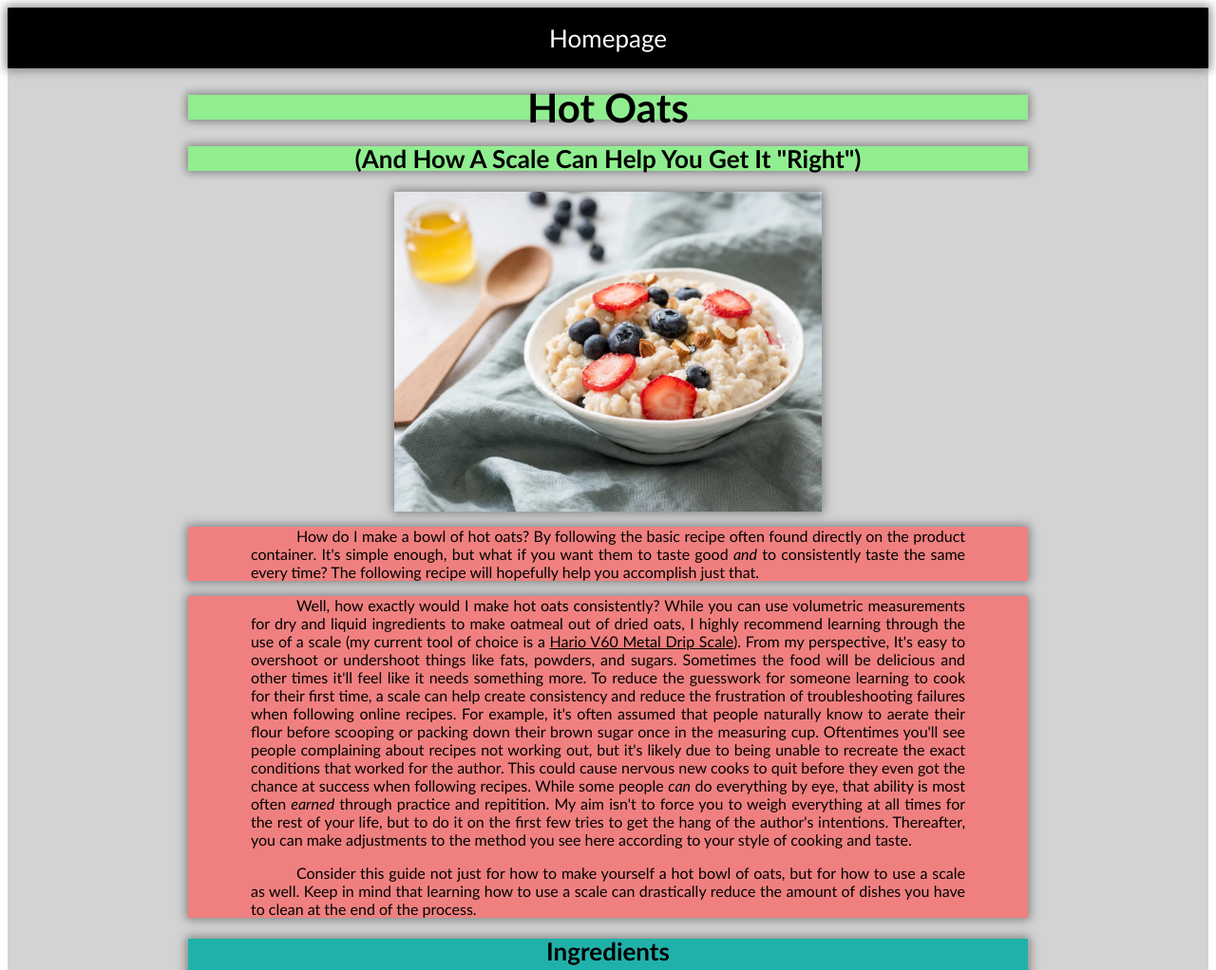
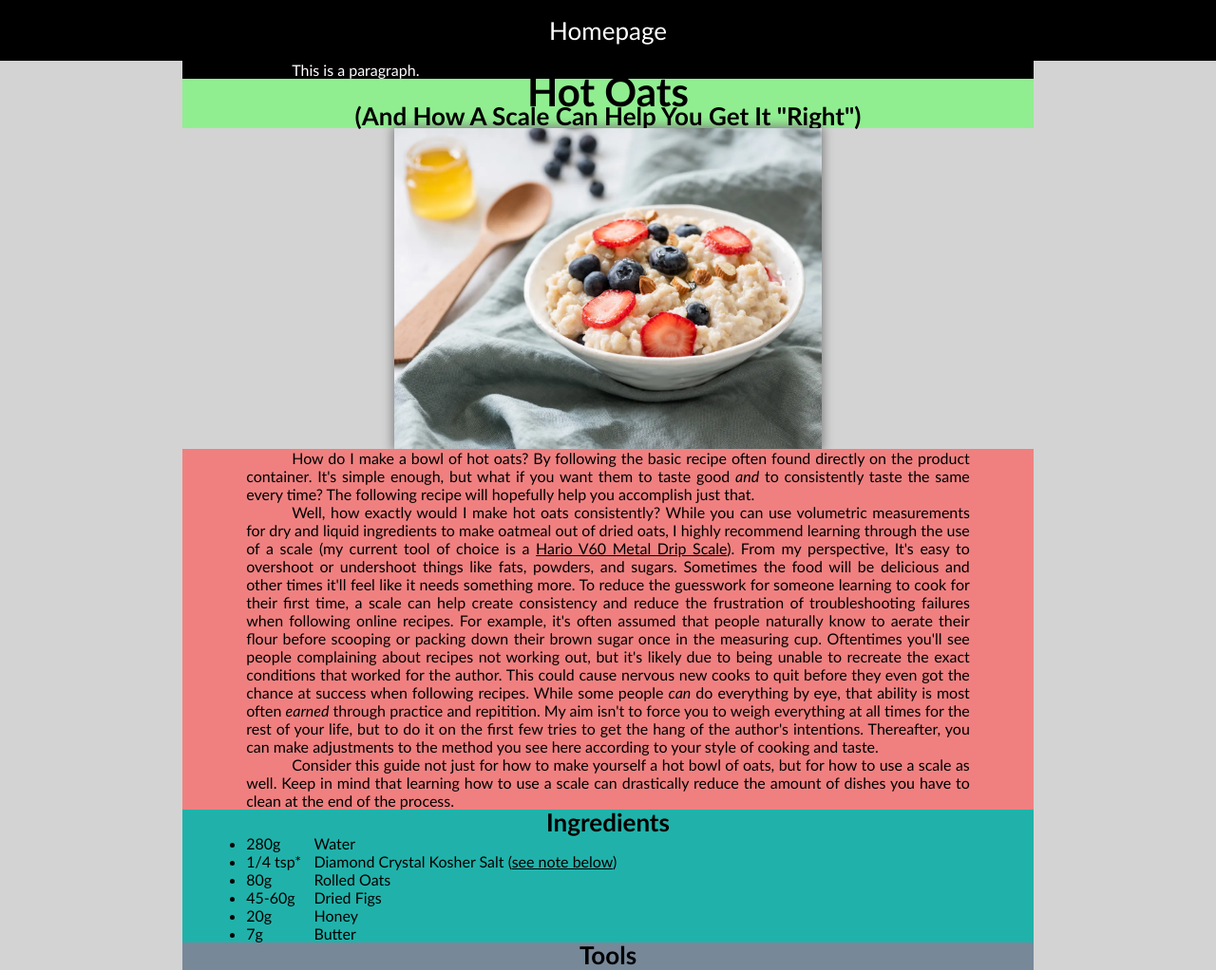
Before and after one commit to Dardan-B/odin-recipes-v2, a plain HTML site: page recipes/hot-oats.html in a window 1280 px wide. Shown: the top 1022 px of the page at 95% size. Drawn offline with Linux system fonts and the light colour scheme.

Commit message:
refactor: moved styles to different selectors

```diff
--- a/recipes/hot-oats.html
+++ b/recipes/hot-oats.html
@@ -8,8 +8,11 @@
 </head>
 <body>
     <div class="base-page">
-        <div class="section nav-bar">
+        <div class="nav-bar">
             <a class="nav-link" href="../index.html">Homepage</a>
+        </div>
+        <div class="section">
+            <p style="color:white">This is a paragraph.</p>
         </div>
         <div class="b1 section">
             <h1>Hot Oats</h1>
@@ -17,7 +20,7 @@
         <div class="b2 section">
             <h2>(And How A Scale Can Help You Get It "Right")</h2>
         </div>
-        <div class="c section image-box">
+        <div class="image-box">
             <img class="recipe-image" src="../images/hot-oats.jpg" alt="Picture of a hot bowl of oatmeal">
         </div>
         <div class="d1 section">
--- a/styles/styles.css
+++ b/styles/styles.css
@@ -1,9 +1,9 @@
 /* elements */
-/*
+
 body, a, p, h1, h2, img, ul, ol {
     margin: 0px;
 }
-*/
+
 
 h1, h2 {
     text-align: center;
@@ -32,7 +32,10 @@ a {
     color: black;
 
 }
-
+div {
+    margin-left: auto;
+    margin-right: auto;
+}
 /* classes */
 .base-page {
     background-color: lightgrey;
@@ -42,9 +45,6 @@ a {
 .section {
     background-color: black;
     width: 70%;
-    margin-left: auto;
-    margin-right: auto;
-    box-shadow: 0px 0px 10px 2px grey;
 }
 .nav-bar {
     width: 100%;
@@ -60,6 +60,7 @@ a {
 }
 .image-box {
     max-width: 450px;
+    box-shadow: 0px 0px 10px 2px grey;
 }
 .recipe-image {
     max-width: 100%;
@@ -79,9 +80,6 @@ a {
 }
 .b2 {
     background-color: lightgreen;
-}
-.c {
-    background-color: lightyellow;
 }
 .d1 {
     background-color: lightcoral;
```
